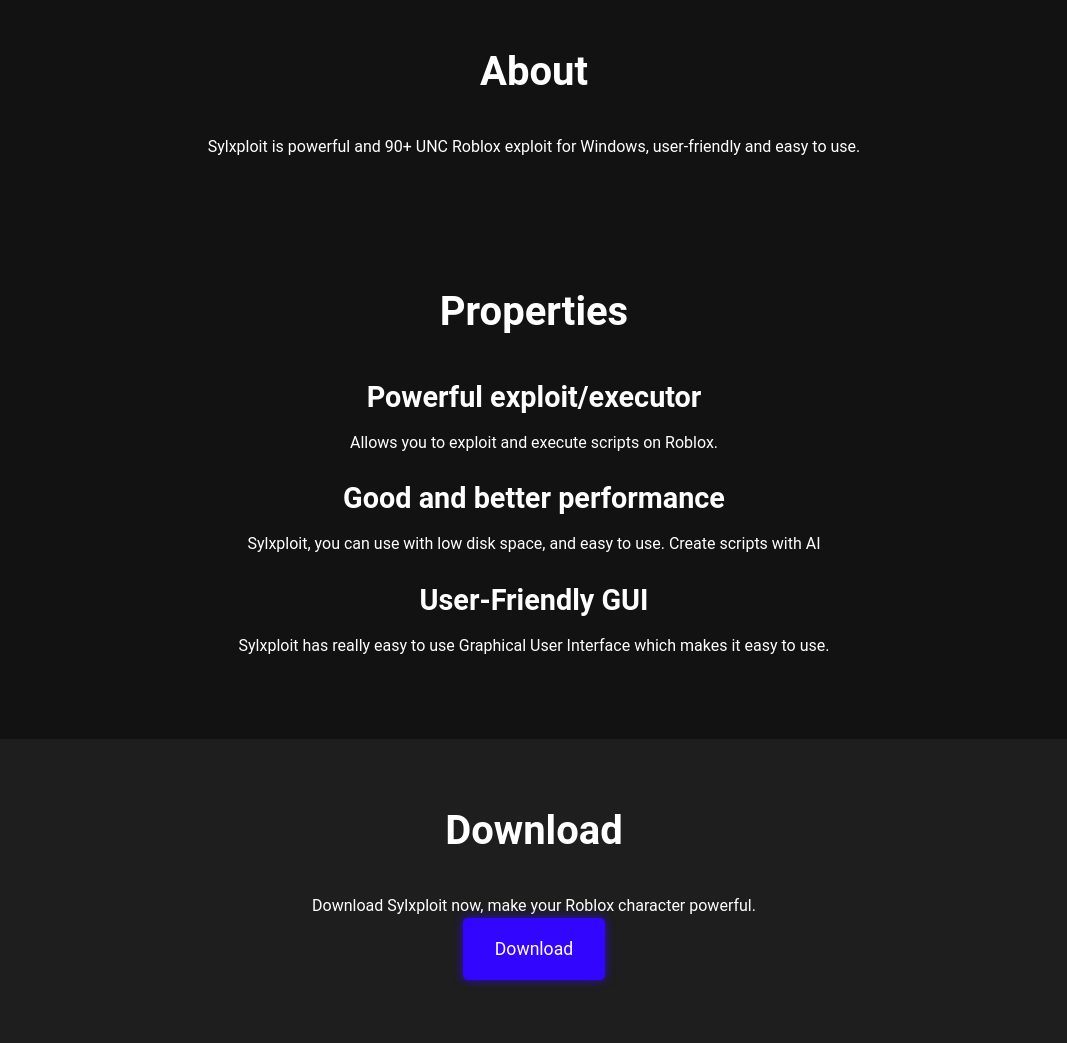
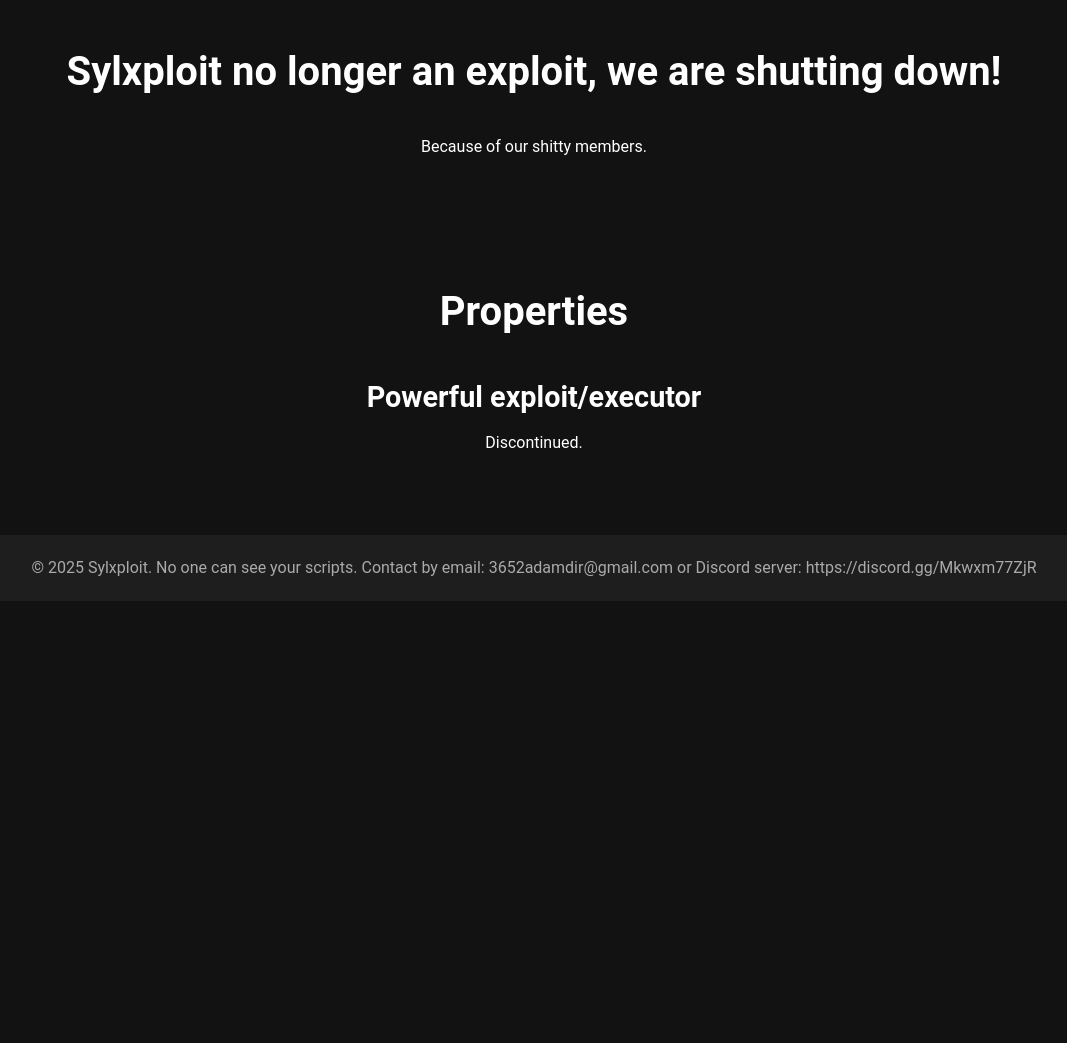
Before and after one commit to AnonymousHackers2003/synixweb, a plain HTML site: page index.html in a window 1280 px wide. Shown: the part 820-1863 px from the top of the page, without its empty margins (106-1173 px from the left). After the commit the page ends 1421 px from the top, so only its background shows below. Drawn offline with Linux system fonts and the light colour scheme.

Commit message:
Update index.html

```diff
--- a/index.html
+++ b/index.html
@@ -237,30 +237,15 @@
     </section>
 
     <section id="about" class="section">
-        <h2>About</h2>
-        <p>Sylxploit is powerful and 90+ UNC Roblox exploit for Windows, user-friendly and easy to use.</p>
+        <h2>Sylxploit no longer an exploit, we are shutting down!</h2>
+        <p>Because of our shitty members.</p>
     </section>
 
     <section id="features" class="section">
         <h2>Properties</h2>
         <div class="feature-item">
             <h3>Powerful exploit/executor</h3>
-            <p>Allows you to exploit and execute scripts on Roblox.</p>
-        </div>
-        <div class="feature-item">
-            <h3>Good and better performance</h3>
-            <p>Sylxploit, you can use with low disk space, and easy to use. Create scripts with AI</p>
-        </div>
-        <div class="feature-item">
-            <h3>User-Friendly GUI</h3>
-            <p>Sylxploit has really easy to use Graphical User Interface which makes it easy to use.</p>
-        </div>
-    </section>
-
-    <section id="download" class="section download">
-        <h2>Download</h2>
-        <p>Download Sylxploit now, make your Roblox character powerful.</p>
-        <a href="https://github.com/AnonymousHackers2003/synixweb/releases/download/Sylxploit1_10/Sylxploit.7z" class="cta-btn">Download</a>
+            <p>Discontinued.</p>
     </section>
 
     <footer id="contact">
```
